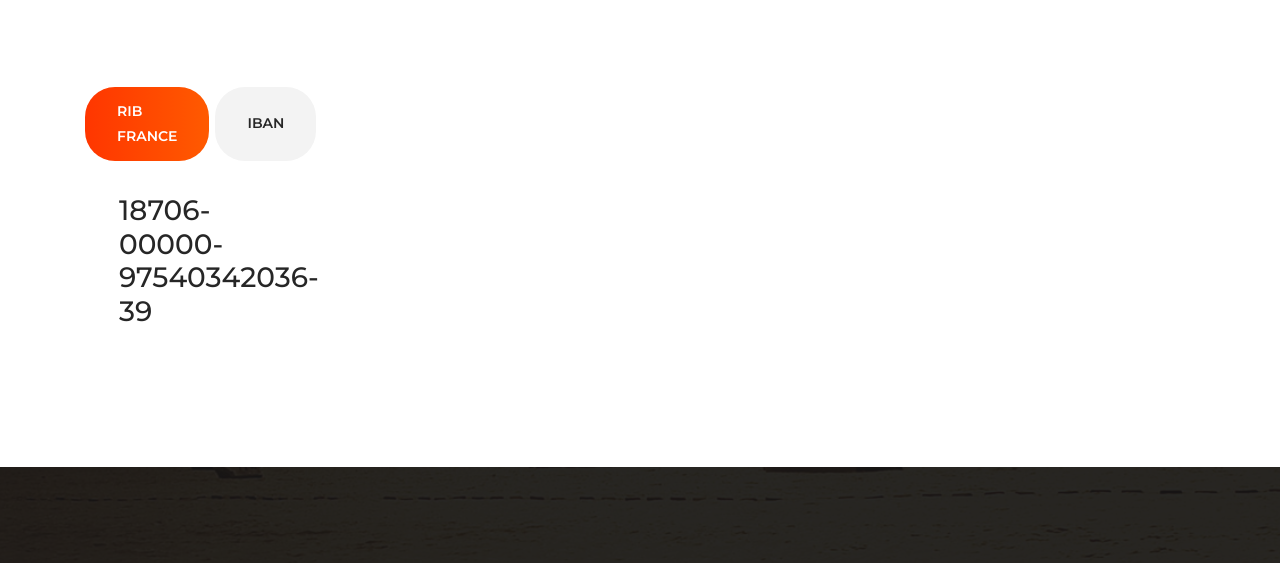
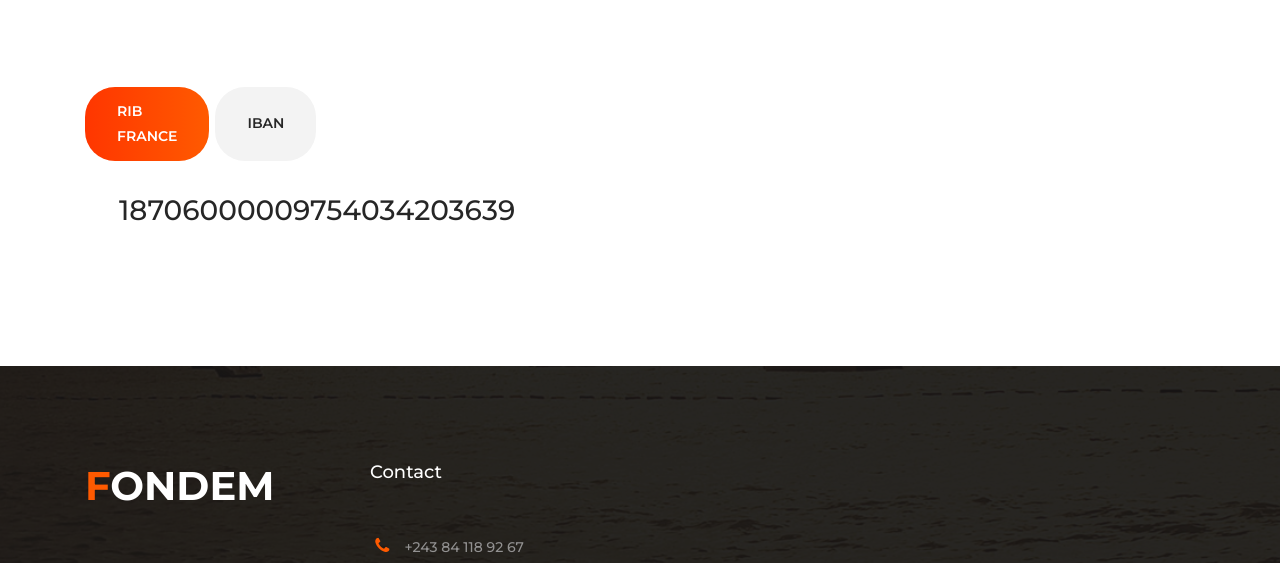
Before and after one commit to chrioniep/fondem, a Django app: page /donate/ in a window 1280 px wide. Shown: the part 500-1063 px from the top of the page. Run offline with Django 3.2, Linux system fonts and the light colour scheme; some libraries are stand-ins or nearby versions.

Commit message:
update info in donate file

```diff
--- a/templates/donate.html
+++ b/templates/donate.html
@@ -41,11 +41,11 @@
 
                                                 <div class="tabs-container">
                                                     <div id="tab_1" class="tab-content">
-                                                        <h3>18706-00000-97540342036-39</h3>
+                                                        <h3>18706000009754034203639</h3>
                                                     </div>
 
                                                     <div id="tab_2" class="tab-content">
-                                                        <h3>FR76-1870-6000-0097-5403-4203-639</h3>
+                                                        <h3>FR7618706000009754034203639</h3>
                                                     </div>
 
                                                 </div>
```
